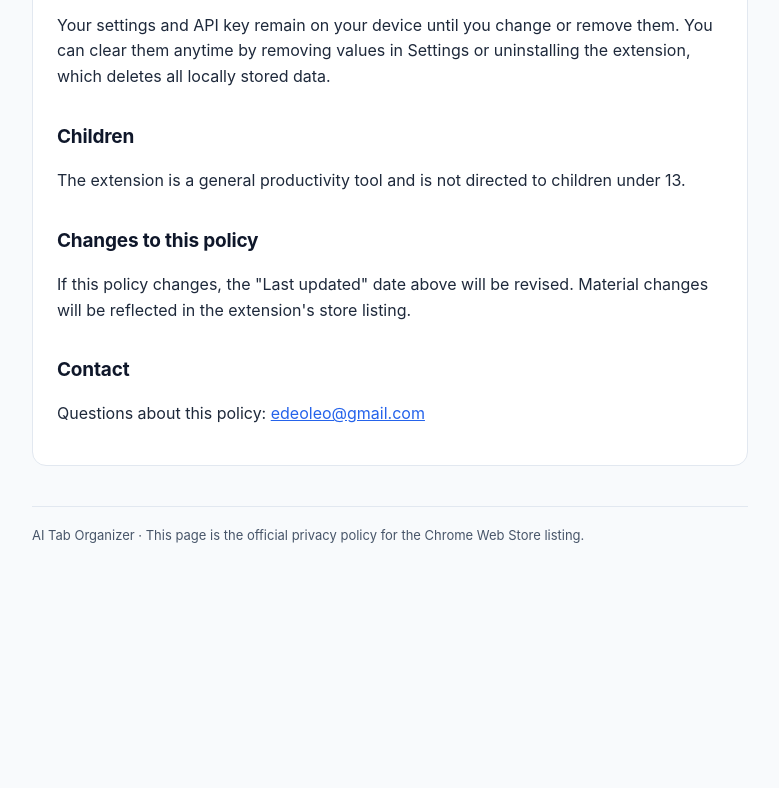
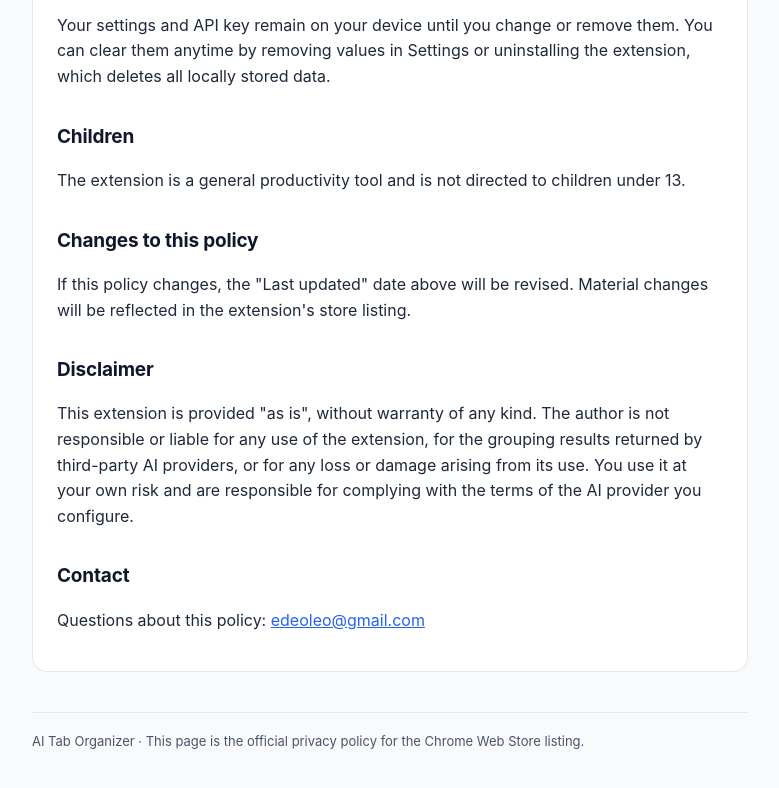
Before and after one commit to elminson/tab-organizer, a browser extension: page privacy/index.html in a window 1280 px wide. Shown: the part 1432-2220 px from the top of the page, without its empty margins (250-1029 px from the left). Before the commit the page ends 2058 px from the top, so only its background shows below. Drawn offline with Linux system fonts and the light colour scheme.

Commit message:
Add MIT license and as-is disclaimer; popup data-use disclosure

```diff
--- a/privacy/index.html
+++ b/privacy/index.html
@@ -97,6 +97,13 @@
   <p>If this policy changes, the "Last updated" date above will be revised. Material
   changes will be reflected in the extension's store listing.</p>
 
+  <h2>Disclaimer</h2>
+  <p>This extension is provided "as is", without warranty of any kind. The author is not
+  responsible or liable for any use of the extension, for the grouping results returned by
+  third-party AI providers, or for any loss or damage arising from its use. You use it at
+  your own risk and are responsible for complying with the terms of the AI provider you
+  configure.</p>
+
   <h2>Contact</h2>
   <p>Questions about this policy: <a href="mailto:edeoleo@gmail.com">edeoleo@gmail.com</a></p>
   </div>
```
Also changed, not shown: 2 other files.
